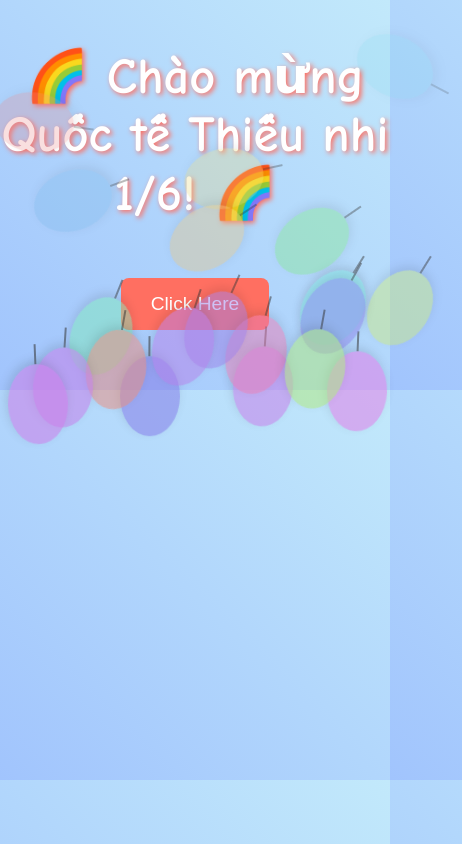
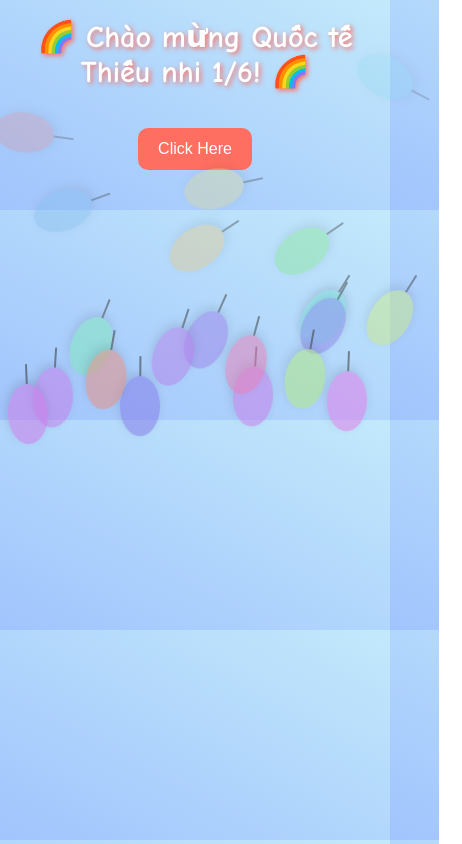
Before and after one commit to minhkha04/gif, a plain HTML site: page index.html in a window 390 px wide. Shown: the whole page, 462 px wide, since content can reach past the window. Drawn offline with Linux system fonts and the light colour scheme.

Commit message:
responsive

```diff
--- a/index.html
+++ b/index.html
@@ -3,6 +3,7 @@
 
 <head>
     <meta charset="UTF-8">
+    <meta name="viewport" content="width=device-width, initial-scale=1">
     <title>Quốc tế thiếu nhi 1/6 🎈</title>
     <style>
         body {
@@ -10,14 +11,14 @@
             padding: 0;
             font-family: 'Comic Sans MS', cursive, sans-serif;
             background: linear-gradient(to top right, #a1c4fd, #c2e9fb);
-            overflow: hidden;
+            overflow-x: hidden;
         }
 
         h1 {
             text-align: center;
             color: #fff;
-            margin-top: 50px;
-            font-size: 3rem;
+            margin: 40px 20px 20px;
+            font-size: 2.5rem;
             text-shadow: 2px 2px 5px #ff6f61;
             animation: pop 2s ease-in-out infinite;
         }
@@ -40,7 +41,7 @@
             width: 60px;
             height: 80px;
             background-color: red;
-            border-radius: 50% 50% 50% 50%;
+            border-radius: 50%;
             animation: float 8s linear infinite;
             box-shadow: 2px 4px 10px rgba(0, 0, 0, 0.2);
         }
@@ -50,6 +51,7 @@
             position: absolute;
             bottom: -20px;
             left: 50%;
+            transform: translateX(-50%);
             width: 2px;
             height: 20px;
             background: #333;
@@ -73,12 +75,12 @@
 
         button {
             display: block;
-            margin: 60px auto;
-            padding: 15px 30px;
+            margin: 40px auto;
+            padding: 14px 28px;
             background: #ff6f61;
             color: white;
             border: none;
-            border-radius: 8px;
+            border-radius: 10px;
             font-size: 1.2rem;
             cursor: pointer;
             transition: 0.3s ease-in-out;
@@ -86,10 +88,9 @@
 
         button:hover {
             background: #e94e4f;
-            transform: scale(1.1);
+            transform: scale(1.08);
         }
 
-        /* Pop-up */
         .popup {
             display: none;
             position: fixed;
@@ -97,13 +98,14 @@
             left: 50%;
             transform: translate(-50%, -50%);
             background: white;
-            padding: 30px;
-            border-radius: 10px;
+            padding: 24px;
+            border-radius: 12px;
             box-shadow: 0 0 15px rgba(0, 0, 0, 0.3);
             z-index: 1000;
             text-align: center;
-            font-size: 1.5rem;
+            font-size: 1.3rem;
             color: #ff6f61;
+            max-width: 80%;
         }
 
         .overlay {
@@ -116,6 +118,29 @@
             background: rgba(0, 0, 0, 0.4);
             z-index: 999;
         }
+
+        @media (max-width: 480px) {
+            h1 {
+                font-size: 1.8rem;
+                margin-top: 20px;
+            }
+
+            button {
+                padding: 12px 20px;
+                font-size: 1rem;
+            }
+
+            .popup {
+                font-size: 1.1rem;
+                padding: 20px;
+                max-width: 90%;
+            }
+
+            .balloon {
+                width: 40px;
+                height: 60px;
+            }
+        }
     </style>
 </head>
 
@@ -124,16 +149,15 @@
     <h1>🌈 Chào mừng Quốc tế Thiếu nhi 1/6! 🌈</h1>
     <button onclick="showPopup()">Click Here</button>
 
-    <!-- Popup -->
     <div class="overlay" id="overlay" onclick="hidePopup()"></div>
     <div class="popup" id="popup">
         🎉 Chúc Nhi thiếu nhi vui vẻ 🎉
     </div>
 
     <script>
-        // Generate multiple balloons
+        // Tạo bóng bay ngẫu nhiên
         for (let i = 0; i < 20; i++) {
-            let b = document.createElement("div");
+            const b = document.createElement("div");
             b.className = "balloon";
             b.style.left = Math.random() * 100 + "vw";
             b.style.backgroundColor = `hsl(${Math.random() * 360}, 70%, 70%)`;
```
